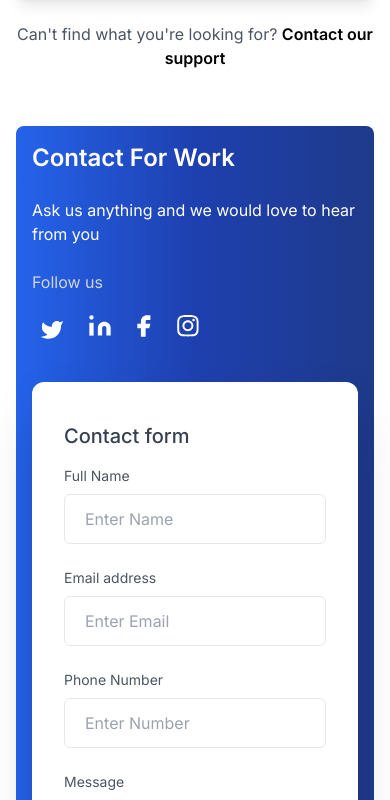
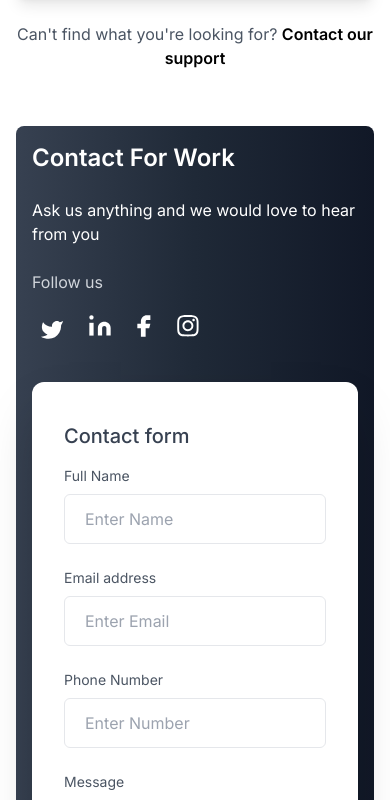
Before and after one commit to DevNasty5/webdevpyscho, a Next.js app: page / in a window 390 px wide. Shown: the part 6426-7226 px from the top of the page. Built offline with nearby package versions, Linux system fonts and the light colour scheme.

Commit message:
contact section bg color

```diff
--- a/src/components/ContactSection.tsx
+++ b/src/components/ContactSection.tsx
@@ -97,7 +97,7 @@ const ContactSection: React.FC<{ package: string }> = (props) => {
     }, [formData.show]); // Include formData.show in the dependency array
 
     return (
-        <section id="ContactUs" className="min-h-screen bg-gradient-to-r from-blue-600 via-blue-800 to-blue-900 dark:from-gray-700 dark:via-gray-800 dark:to-gray-900 md:m-16 md:p-10 mb-10 rounded-lg mx-4 ">
+        <section id="ContactUs" className="min-h-screen bg-gradient-to-r from-gray-700 via-gray-800 to-gray-900 md:m-16 md:p-10 mb-10 rounded-lg mx-4 ">
             <div className="container flex flex-col min-h-screen px-4 py-4 mx-auto">
                 <div className="flex-1 lg:flex lg:items-center lg:-mx-6">
                     <div className="text-white lg:w-1/2 lg:mx-6">
--- a/src/components/Landing.tsx
+++ b/src/components/Landing.tsx
@@ -15,10 +15,10 @@ const Landing = () => {
   return (
     <div className="bg-[#eeebfe] h-full flex justify-center items-center md:my-20 m-6 mb-16 md:mx-36  rounded-lg shadow ">
       <div className="flex flex-col items-center p-10">
-        <h1 className="font-semibold  md:text-3xl"> A dev agency</h1>
+        <h1 className="font-semibold  md:text-3xl "> A dev agency</h1>
         <div className="flex md:flex-row flex-col md:mt-3  justify-between">
           <div className=" md:text-9xl md:leading-[100px] text-6xl font-semibold leading-10 text-center ">
-            <h2 className="mb-4 md:font-bold mt-4 md:mb-0">
+            <h2 className="mb-4 md:font-bold mt-4 md:mb-0 ">
               Dev<br></br> Dynasty
             </h2>
           </div>
```
